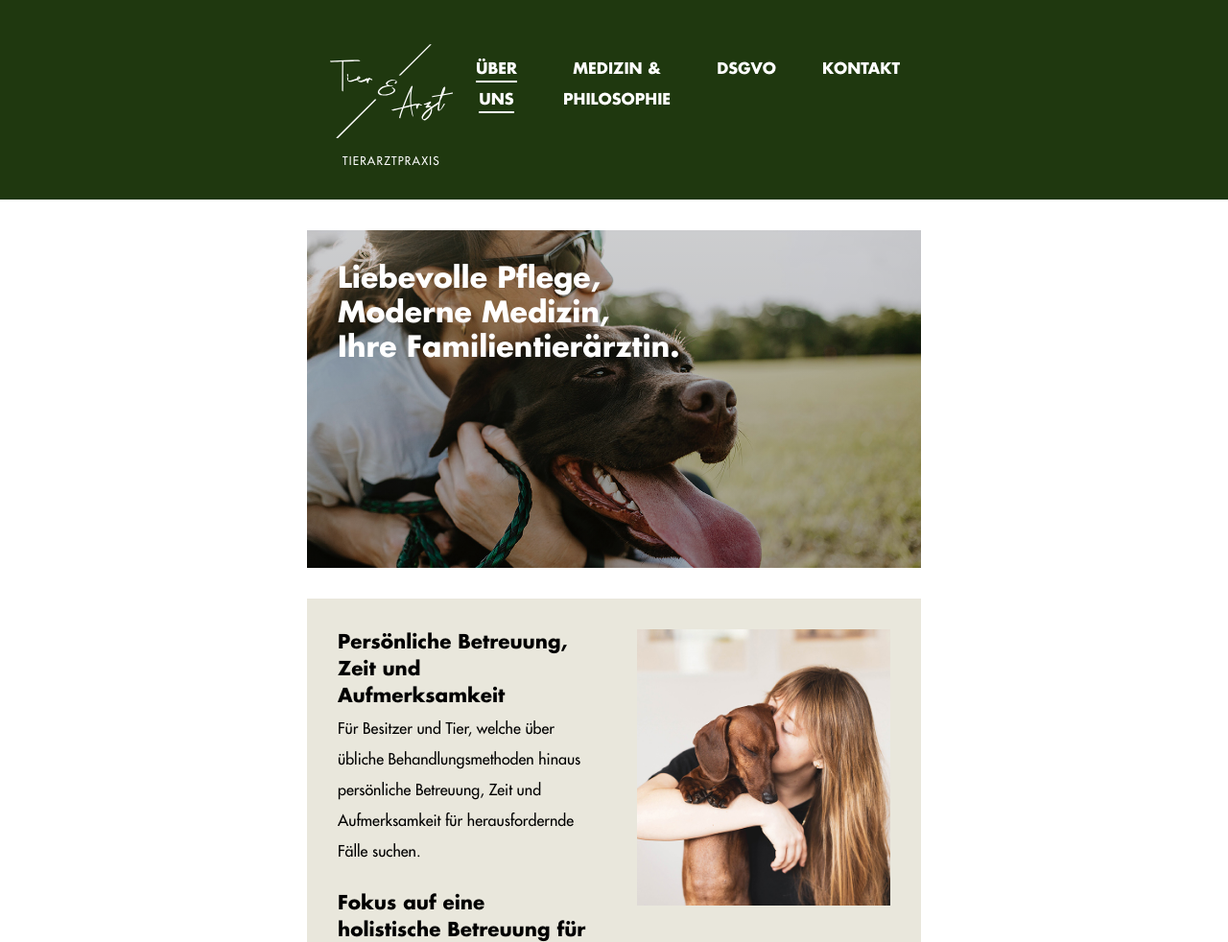
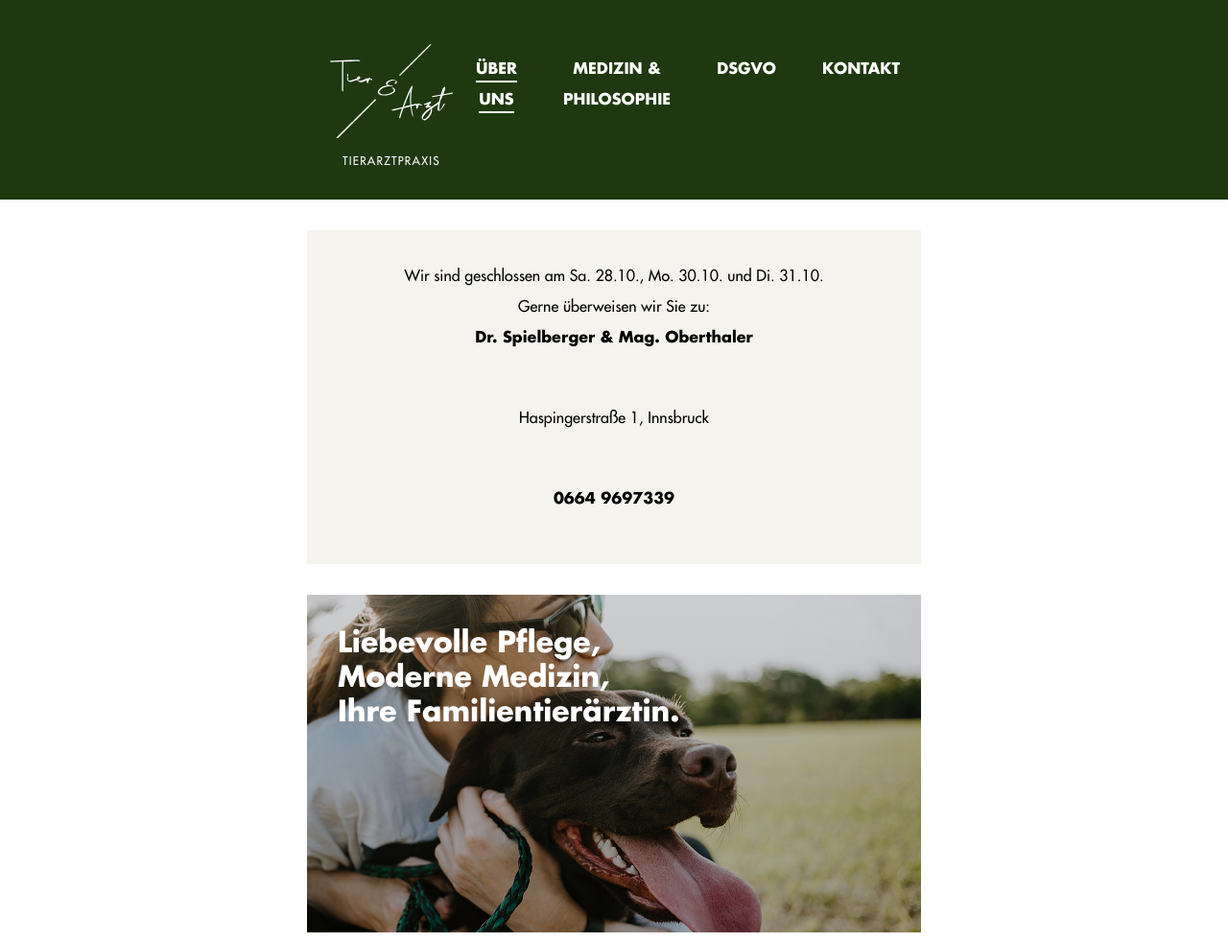
Before and after one commit to jesse1k87/tierundarzt, an Eleventy site: page src/index.html in a window 1280 px wide. Shown: the top 982 px of the page at 96% size. Built offline with nearby package versions, Linux system fonts and the light colour scheme; Eleventy itself is replaced by a stand-in of ours; files that its build step writes are made by us from their sources.

Commit message:
Geschlossen

```diff
--- a/src/_includes/partials/banner.html
+++ b/src/_includes/partials/banner.html
@@ -1,7 +1,11 @@
-<!-- <section class="text-center bg-sage-100">
+<section class="text-center bg-sage-100">
   <span class="m-0 tracking-normal text-base">
-    Heute, Samstag 16. September sind wir <span class="font-bold">geschlossen.</span><br />
-    Ab Montag 18. September sind wir wieder für Sie da.
+    Wir sind geschlossen am Sa. 28.10., Mo. 30.10. und Di. 31.10.<br />
+    Gerne überweisen wir Sie zu:<br />
+    <p class="font-bold">Dr. Spielberger & Mag. Oberthaler</p>
+    <br />
+    <p>Haspingerstraße 1, Innsbruck</p>
+    <br />
+    <p class="font-bold">0664 9697339</p>
   </span>
 </section>
- -->
```
